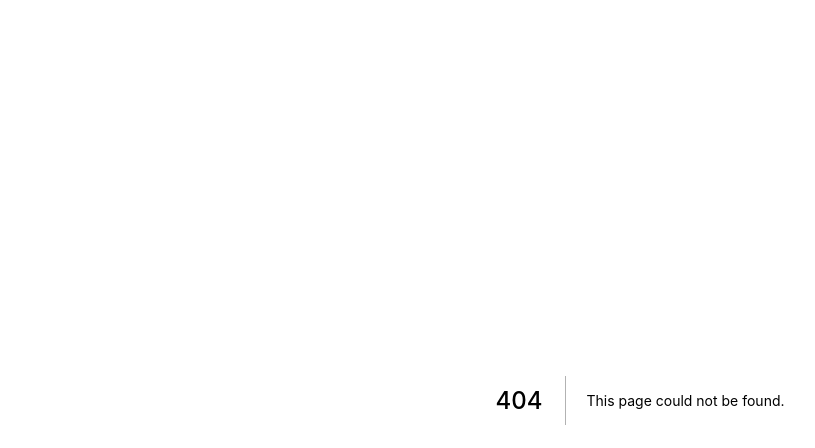
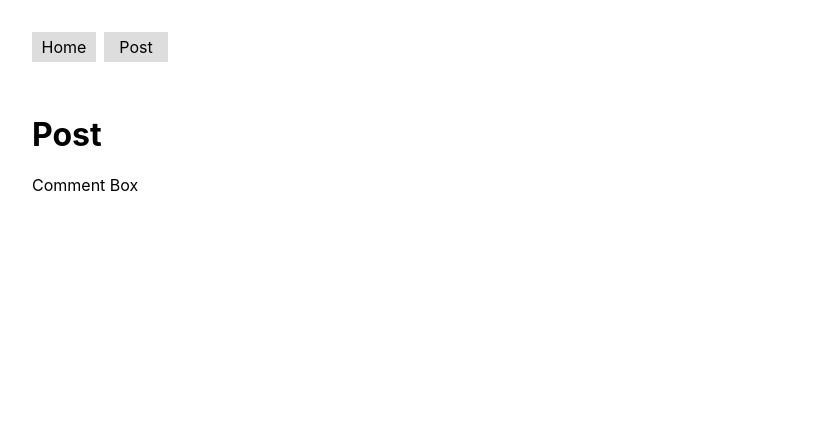
Before and after one commit to diegolsarmiento/simple-react-next-redux, a Next.js app: page /post in a window 1280 px wide. Before the commit this address had no page. Shown: the top 448 px of the page, without its empty margins (0-815 px from the left). Built offline with nearby package versions, Linux system fonts and the light colour scheme.

Commit message:
Added SCSS + Created plain components

```diff
--- /dev/null
+++ b/components/CommentBox.tsx
@@ -0,0 +1,11 @@
+import React from 'react';
+
+const CommentBox = () => {
+    return(
+        <div>
+            Comment Box
+        </div>
+    )
+}
+
+ export default CommentBox;
--- /dev/null
+++ b/components/Header.tsx
@@ -0,0 +1,22 @@
+import React from 'react';
+import Link from 'next/link';
+import Head from 'next/head';
+import styles from '../styles/Home.module.scss';
+
+const Header = () => {
+    return (
+        <div>
+            <Head>
+                <title>Simple React Next Redux</title>
+                <meta name="description" content="Typescript example combining React Next Redux." />
+                <link rel="icon" href="/favicon.ico" />
+            </Head>
+            <main className={styles.header}>
+                <Link href="/"><a className={styles.menu} >Home</a></Link>
+                <Link href="/post"><a className={styles.menu}>Post</a></Link>
+            </main>
+        </div>
+    )
+}
+
+export default Header;
--- /dev/null
+++ b/components/Layout.tsx
@@ -0,0 +1,14 @@
+import React from 'react';
+import Header from './Header';
+import styles from '../styles/Home.module.scss';
+
+const Layout = ({children}: any) => {
+    return (
+        <div className={styles.container}>
+            <Header />
+            {children}
+        </div>
+    )
+}
+
+export default Layout;
--- a/package.json
+++ b/package.json
@@ -29,6 +29,7 @@
     "eslint-config-next": "12.1.6",
     "jest": "^28.1.1",
     "jest-environment-jsdom": "^28.1.1",
+    "sass": "^1.53.0",
     "ts-jest": "^28.0.5",
     "typescript": "4.7.4"
   }
--- a/pages/_app.tsx
+++ b/pages/_app.tsx
@@ -1,4 +1,4 @@
-import '../styles/globals.css'
+import '../styles/globals.scss'
 import type { AppProps } from 'next/app';
 import { Provider } from 'react-redux';
 import { store } from '../store/store';
--- /dev/null
+++ b/pages/post.tsx
@@ -0,0 +1,14 @@
+import type { NextPage } from 'next';
+import Layout from '../components/Layout';
+import CommentBox from '../components/CommentBox';
+
+const Post: NextPage = () => {
+    return (
+        <Layout>
+            <h1>Post</h1>
+            <CommentBox />
+        </Layout>
+    )
+}
+
+export default Post;
--- a/styles/Home.module.css
+++ b/styles/Home.module.scss
@@ -3,13 +3,28 @@
 }
 
 .main {
-  min-height: 100vh;
+  min-height: 95vh;
   padding: 4rem 0;
   flex: 1;
   display: flex;
   flex-direction: column;
   justify-content: center;
   align-items: center;
+}
+
+.header {
+  min-height: 5vh;
+  padding: 2rem 0;
+  flex: 1;
+  display: flex;
+
+  .menu {
+    padding: 0.3rem;
+    margin-right: 0.5rem;
+    background-color: #dddddd;
+    width: 4rem;
+    text-align: center;
+  }
 }
 
 .footer {
```
Also changed, not shown: components/CommentList.tsx (added, +11 -0 lines), components/Footer.tsx (added, +15 -0 lines), pages/index.tsx (+8 -74 lines), styles/globals.scss (renamed from styles/globals.css), 1 other file (tests, documents, lock files or other folders).
